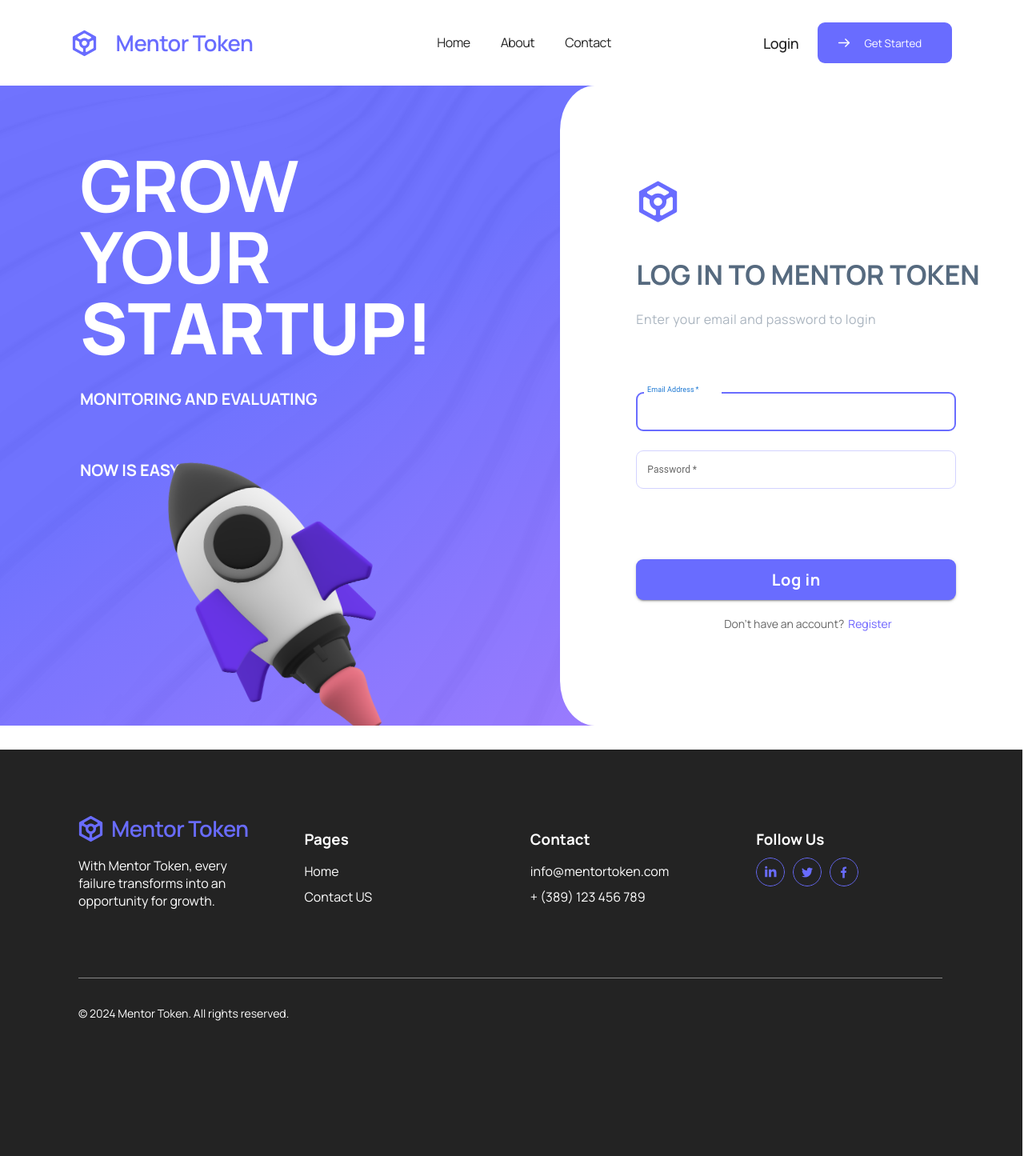
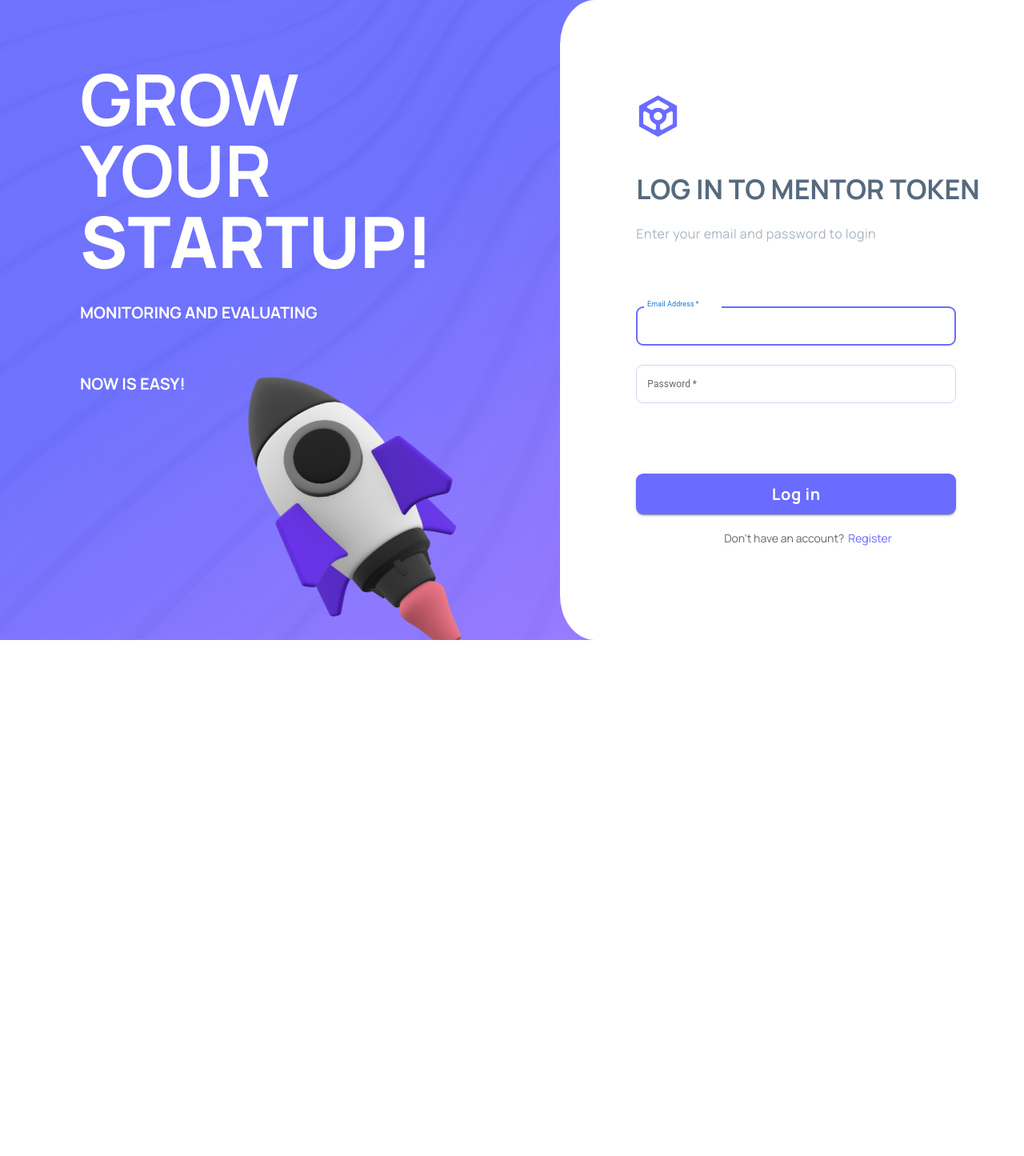
Before and after one commit to DexterNutt/FinalProject, a React (Vite) app in the folder MentorToken/: page /login in a window 1280 px wide. Shown: the top 1445 px of the page at 80% size. After the commit the page ends 800 px from the top, so only its background shows below. Built offline with nearby package versions, Linux system fonts and the light colour scheme.

Commit message:
rename LoginComp to Rocket comp and remove navbars via show/hide comp

```diff
--- a/MentorToken/src/components/login/RocketComp.module.css
+++ b/MentorToken/src/components/rocket/RocketComp.module.css
@@ -50,7 +50,7 @@
   top: 18rem;
   rotate: -5deg;
   z-index: 1;
-  right: -100px;
+  right: -200px;
 }
 
 .loginContainer .logoContainer {
--- /dev/null
+++ b/MentorToken/src/components/show/show.jsx
@@ -0,0 +1,23 @@
+import React, { useEffect, useState } from "react";
+import { useLocation } from "react-router-dom";
+
+export const Show = ({ children }) => {
+  const location = useLocation();
+  const [showNavBar, setShowNavBar] = useState(true);
+
+  useEffect(() => {
+    console.log("This is the location: ", location);
+    if (
+      location.pathname === "/login"
+      //   location.pathname === "/register" ||
+      //   location.pathname === "/startup" ||
+      //   location.pathname === "/mentor"
+    ) {
+      setShowNavBar(false);
+    } else {
+      setShowNavBar(true);
+    }
+  }, [location]);
+
+  return <div>{showNavBar && children}</div>;
+};
--- a/MentorToken/src/main.jsx
+++ b/MentorToken/src/main.jsx
@@ -10,13 +10,16 @@
 import { BrowserRouter as Router, Routes, Route } from "react-router-dom";
 import "./main.css";
 import store from "./store.jsx";
+import { Show } from "./components/show/show.jsx";
 
 const root = ReactDOM.createRoot(document.getElementById("root"));
 
 root.render(
   <Provider store={store}>
     <Router>
-      <Nav />
+      <Show>
+        <Nav />
+      </Show>
       <Routes>
         <Route path="/" element={<Home />} />
         <Route path="/home" element={<Home />} />
@@ -24,7 +27,9 @@
         <Route path="/contact" element={<Contact />} />
         <Route path="/login" element={<Login />} />
       </Routes>
-      <Footer />
+      <Show>
+        <Footer />
+      </Show>
     </Router>
   </Provider>
 );
--- a/MentorToken/src/pages/Login.jsx
+++ b/MentorToken/src/pages/Login.jsx
@@ -1,5 +1,5 @@
 import React from "react";
-import { RocketComp } from "../components/login/RocketComp";
+import { RocketComp } from "../components/rocket/RocketComp";
 import { LoginForm } from "../components/auth/loginForm/LoginForm";
 import styles from "./Login.module.css";
 
```
Also changed, not shown: MentorToken/src/components/rocket/RocketComp.jsx (renamed from MentorToken/src/components/login/RocketComp.jsx).
